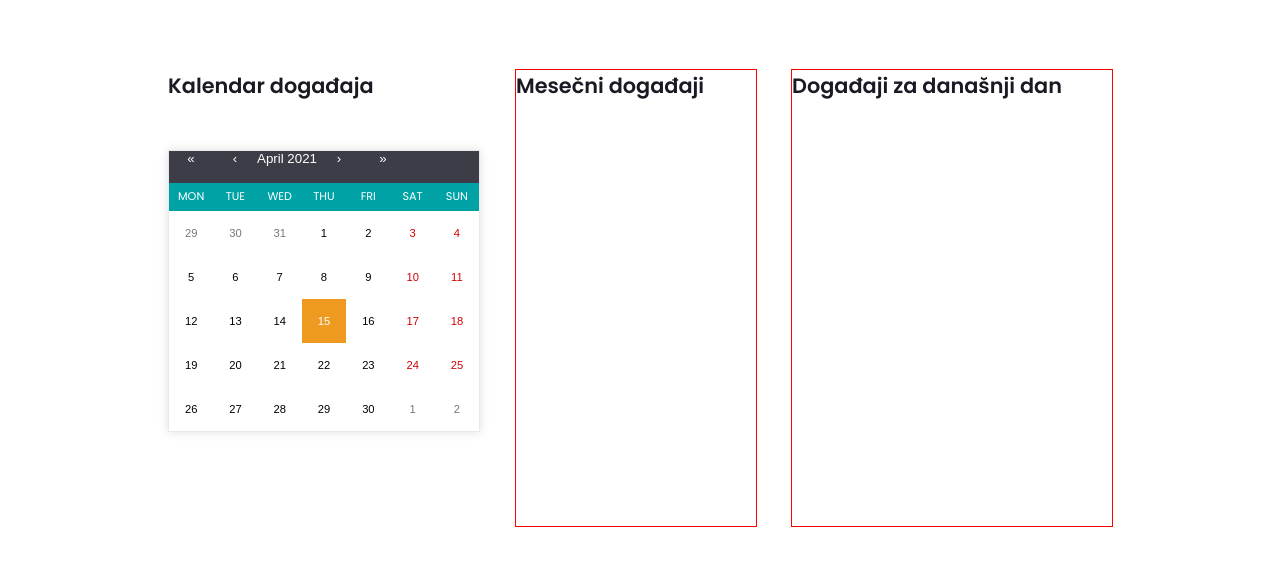
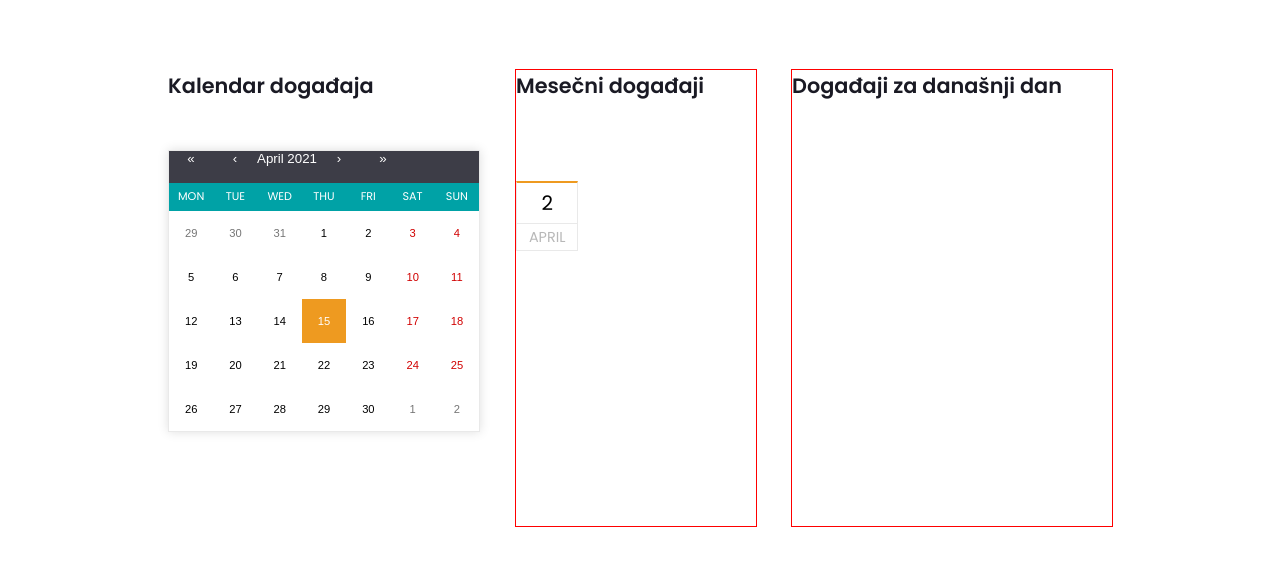
Before and after one commit to Dejan85/proenglish-refactor, a React (Vite) app in the folder client/: page / in a window 1280 px wide. Shown: the part 3426-3992 px from the top of the page. Built offline with nearby package versions, Linux system fonts and the light colour scheme; no server answers; a web font is replaced by a local one.

Commit message:
created calendar card ui

```diff
--- a/client/package.json
+++ b/client/package.json
@@ -26,6 +26,7 @@
     "@types/node": "^14.14.37",
     "@types/react": "^17.0.3",
     "@types/react-calendar": "^3.1.4",
+    "@types/react-custom-scrollbars": "^4.0.7",
     "@types/react-dom": "^17.0.3",
     "@types/react-router-dom": "^5.1.7",
     "@types/uniqid": "^5.3.0",
@@ -53,6 +54,7 @@
     "axios": "^0.21.1",
     "history": "^5.0.0",
     "react-calendar": "^3.3.1",
+    "react-custom-scrollbars": "^4.2.1",
     "react-file-base64": "^1.0.3",
     "react-loader-spinner": "^4.0.0",
     "react-loader-spinner-svg": "^1.0.2",
--- a/client/src/components/frontend/home/pages/events/Events.tsx
+++ b/client/src/components/frontend/home/pages/events/Events.tsx
@@ -1,53 +1,7 @@
 import React from "react";
-import {
-  SubContainer,
-  ContentContainer,
-  Heading,
-  CalendarUi,
-} from "~/src/components/ui";
+import { UiRender } from "./helpers";
 
-const MemoizedUi: JSX.Element = (
-  <SubContainer>
-    <ContentContainer
-      maxWidth="39rem"
-      height="57rem"
-      marginTop="10rem"
-      flexDirection="column"
-      justifyContent="space-between"
-      position="relative"
-    >
-      <Heading className="h2" as="h2">
-        Kalendar događaja
-      </Heading>
-
-      <ContentContainer position="absolute" top="10rem">
-        <CalendarUi />
-      </ContentContainer>
-    </ContentContainer>
-
-    <ContentContainer
-      maxWidth="30rem"
-      height="57rem"
-      marginTop="10rem"
-      outline="1px solid red"
-    >
-      <Heading className="h2" as="h2">
-        Mesečni događaji
-      </Heading>
-    </ContentContainer>
-
-    <ContentContainer
-      maxWidth="40rem"
-      height="57rem"
-      marginTop="10rem"
-      outline="1px solid red"
-    >
-      <Heading className="h2" as="h2">
-        Događaji za današnji dan
-      </Heading>
-    </ContentContainer>
-  </SubContainer>
-);
+const MemoizedUi: JSX.Element = <UiRender />;
 
 const Events = (): JSX.Element => {
   return MemoizedUi;
--- /dev/null
+++ b/client/src/components/frontend/home/pages/events/helpers/index.tsx
@@ -0,0 +1,61 @@
+import React from "react";
+import {
+  SubContainer,
+  ContentContainer,
+  Heading,
+  CalendarUi,
+  CalendarCard,
+} from "~/src/components/ui";
+import { Scrollbars } from "react-custom-scrollbars";
+
+export const UiRender = (): JSX.Element => {
+  return (
+    <SubContainer>
+      <ContentContainer
+        maxWidth="39rem"
+        height="57rem"
+        marginTop="10rem"
+        flexDirection="column"
+        justifyContent="space-between"
+        position="relative"
+      >
+        <Heading className="h2" as="h2">
+          Kalendar događaja
+        </Heading>
+
+        <ContentContainer position="absolute" top="10rem">
+          <CalendarUi />
+        </ContentContainer>
+      </ContentContainer>
+
+      <ContentContainer
+        flexDirection="column"
+        maxWidth="30rem"
+        height="57rem"
+        marginTop="10rem"
+        outline="1px solid red"
+        position="relative"
+      >
+        <Heading className="h2" as="h2">
+          Mesečni događaji
+        </Heading>
+        <Scrollbars
+          renderThumbVertical={() => <div style={{ background: "#474642" }} />}
+        >
+          <CalendarCard></CalendarCard>
+        </Scrollbars>
+      </ContentContainer>
+
+      <ContentContainer
+        maxWidth="40rem"
+        height="57rem"
+        marginTop="10rem"
+        outline="1px solid red"
+      >
+        <Heading className="h2" as="h2">
+          Događaji za današnji dan
+        </Heading>
+      </ContentContainer>
+    </SubContainer>
+  );
+};
--- /dev/null
+++ b/client/src/components/ui/calendar-card/CalendarCard.tsx
@@ -0,0 +1,18 @@
+import React from "react";
+import { CalendarCardProps } from "./types";
+import { WrapperType } from "~/src/global-types";
+
+const Wrapper: WrapperType = "div";
+const className: string = "calendar-card";
+
+const CalendarCard = (props: CalendarCardProps) => {
+  const { children } = props;
+  return (
+    <Wrapper className={className}>
+      <Wrapper className="calendar-card__num">{2}</Wrapper>
+      <Wrapper className="calendar-card__month">april</Wrapper>
+    </Wrapper>
+  );
+};
+
+export default CalendarCard;
--- /dev/null
+++ b/client/src/components/ui/calendar-card/index.ts
@@ -0,0 +1,4 @@
+import CalendarCard from './CalendarCard';
+import "./styles.scss";
+
+export { CalendarCard };
--- /dev/null
+++ b/client/src/components/ui/calendar-card/styles.scss
@@ -0,0 +1,34 @@
+@import "../../styles/variables/colors";
+@import "../../styles/variables/fonts";
+
+.calendar-card {
+  margin-top: 10rem;
+  //   outline: 1px solid red;
+  max-width: 7.8rem;
+  height: 8.8rem;
+  border: 1px solid #e9e9e9;
+  border-top: 2px solid $main-color;
+
+  &__num {
+    display: flex;
+    width: 100%;
+    height: 5.1rem;
+    justify-content: center;
+    align-items: center;
+    font-size: 2.5rem;
+    font-family: $poppins-sans-serif;
+  }
+
+  &__month {
+    display: flex;
+    width: 100%;
+    height: 3.4rem;
+    justify-content: center;
+    align-items: center;
+    color: #b8b8b8;
+    font-size: 1.8rem;
+    text-transform: uppercase;
+    font-family: $poppins-sans-serif;
+    border-top: 1px solid #e9e9e9;
+  }
+}
--- /dev/null
+++ b/client/src/components/ui/calendar-card/types.ts
@@ -0,0 +1,3 @@
+export interface CalendarCardProps {
+    children: JSX.Element | JSX.Element[];
+}
--- a/client/src/components/ui/index.ts
+++ b/client/src/components/ui/index.ts
@@ -18,3 +18,4 @@ export { BlogModal } from './blog-modal';
 export { Loading } from './loader';
 export { Input } from './input';
 export { CalendarUi } from './calendar';
+export { CalendarCard } from './calendar-card';
```
Also changed, not shown: 1 other file (tests, documents, lock files or other folders).
